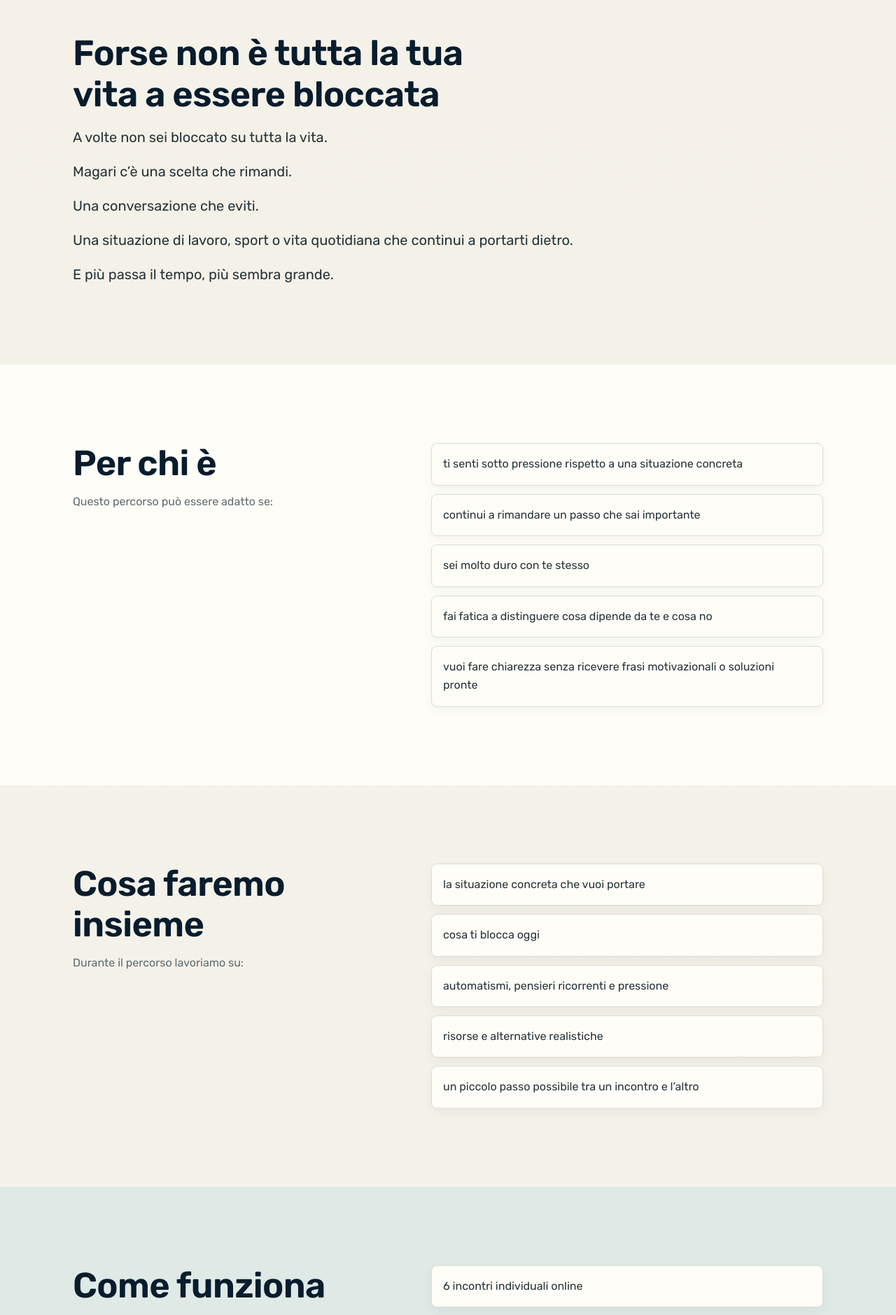
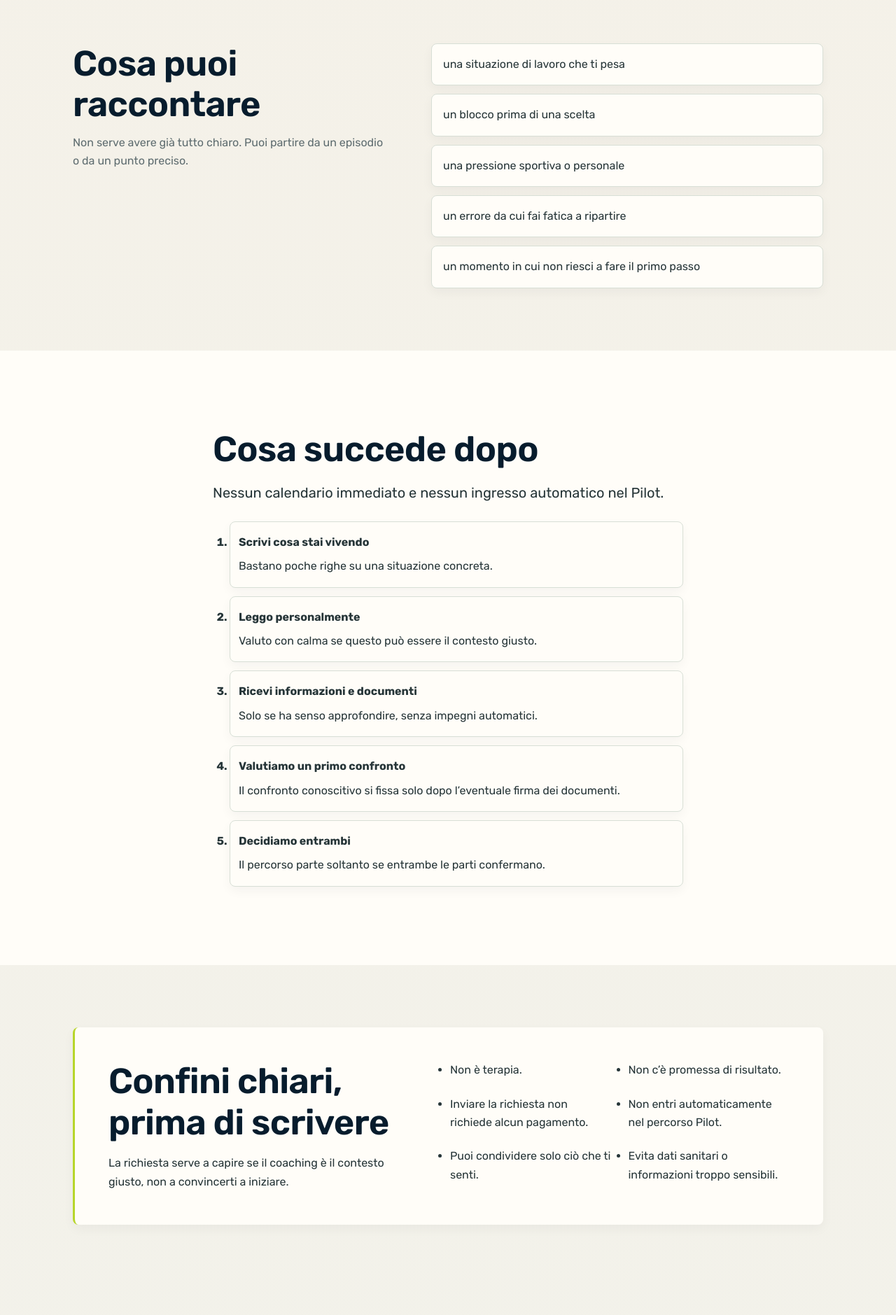
Before and after one commit to MorenoFunari/moreno-funari-website, a Next.js app: page /confronto in a window 1280 px wide. Shown: the part 880-2759 px from the top of the page at 70% size. Built offline with nearby package versions, Linux system fonts and the light colour scheme; no server answers.

Commit message:
Optimize CONFRONTO landing structure

```diff
--- a/src/app/confronto/page.module.css
+++ b/src/app/confronto/page.module.css
@@ -24,6 +24,8 @@
 .hero h1,
 .copyBlock h2,
 .twoColumns h2,
+.boundaryPanel h2,
+.closing h2,
 .finalPanel h2 {
   margin: 0;
   color: var(--color-primary-strong);
@@ -127,10 +129,21 @@
 }
 
 .section,
+.compactSection,
+.formSection,
 .finalSection,
 .band,
 .bandSoft {
   padding-block: var(--section-space);
+}
+
+.compactSection {
+  padding-block: clamp(var(--space-2xl), 7vw, var(--section-space));
+}
+
+.formSection,
+#cosa-succede-dopo {
+  scroll-margin-top: calc(var(--header-height) + var(--space-md));
 }
 
 .band {
@@ -147,6 +160,8 @@
 
 .copyBlock h2,
 .twoColumns h2,
+.boundaryPanel h2,
+.closing h2,
 .finalPanel h2 {
   font-size: var(--font-size-h2);
   line-height: var(--line-height-heading);
@@ -205,6 +220,64 @@
 .stepList li {
   padding-left: var(--space-sm);
   font-weight: var(--font-weight-bold);
+}
+
+.boundaryPanel {
+  display: grid;
+  grid-template-columns: minmax(0, 0.8fr) minmax(0, 1fr);
+  gap: clamp(var(--space-xl), 5vw, var(--space-4xl));
+  border-left: 3px solid var(--color-accent);
+  border-radius: var(--radius-md);
+  padding: clamp(var(--space-lg), 4vw, var(--space-2xl));
+  background: var(--color-surface);
+  box-shadow: var(--shadow-sm);
+}
+
+.boundaryPanel p {
+  margin: var(--space-md) 0 0;
+  color: var(--color-text);
+  line-height: var(--line-height-body);
+}
+
+.boundaryList {
+  display: grid;
+  grid-template-columns: repeat(2, minmax(0, 1fr));
+  gap: var(--space-sm) var(--space-lg);
+  margin: 0;
+  padding-left: 1.25rem;
+  color: var(--color-text);
+  line-height: var(--line-height-body);
+}
+
+.closing {
+  padding-block: var(--section-space);
+  background: var(--color-primary-strong);
+}
+
+.closingInner {
+  max-width: 48rem;
+}
+
+.closing h2 {
+  color: var(--color-text-on-dark);
+}
+
+.closing p {
+  margin: var(--space-md) 0 var(--space-xl);
+  color: var(--color-text-on-dark-muted);
+  font-size: var(--font-size-body-lg);
+  line-height: var(--line-height-body);
+}
+
+.closing .primaryAnchor {
+  background: var(--color-surface);
+  color: var(--color-primary-strong);
+}
+
+.closing .primaryAnchor:hover,
+.closing .primaryAnchor:active {
+  background: var(--color-text-on-dark);
+  color: var(--color-primary-strong);
 }
 
 .finalPanel {
@@ -351,12 +424,17 @@
 
 @media (max-width: 58rem) {
   .formPanel,
-  .twoColumns {
+  .twoColumns,
+  .boundaryPanel {
     grid-template-columns: 1fr;
   }
 
   .twoColumns .cardList {
     margin-top: var(--space-lg);
+  }
+
+  .boundaryList {
+    grid-template-columns: 1fr;
   }
 }
 
--- a/src/app/confronto/page.tsx
+++ b/src/app/confronto/page.tsx
@@ -1,59 +1,66 @@
 import type { Metadata } from "next";
 
-import { ConcreteSituationProcess } from "@/components/coaching/concrete-situation-process";
 import { Container } from "@/components/ui/container";
 import { createPageMetadata } from "@/lib/seo/metadata";
 
 import { ConfrontoLeadForm } from "./confronto-lead-form";
 import styles from "./page.module.css";
 
-const suitedForItems = [
-  "ti senti sotto pressione rispetto a una situazione concreta",
-  "continui a rimandare un passo che sai importante",
-  "sei molto duro con te stesso",
-  "fai fatica a distinguere cosa dipende da te e cosa no",
-  "vuoi fare chiarezza senza ricevere frasi motivazionali o soluzioni pronte",
+const situations = [
+  "una situazione di lavoro che ti pesa",
+  "un blocco prima di una scelta",
+  "una pressione sportiva o personale",
+  "un errore da cui fai fatica a ripartire",
+  "un momento in cui non riesci a fare il primo passo",
 ] as const;
 
-const workItems = [
-  "la situazione concreta che vuoi portare",
-  "cosa ti blocca oggi",
-  "automatismi, pensieri ricorrenti e pressione",
-  "risorse e alternative realistiche",
-  "un piccolo passo possibile tra un incontro e l’altro",
+const nextSteps = [
+  ["Scrivi cosa stai vivendo", "Bastano poche righe su una situazione concreta."],
+  ["Leggo personalmente", "Valuto con calma se questo può essere il contesto giusto."],
+  ["Ricevi informazioni e documenti", "Solo se ha senso approfondire, senza impegni automatici."],
+  ["Valutiamo un primo confronto", "Il confronto conoscitivo si fissa solo dopo l’eventuale firma dei documenti."],
+  ["Decidiamo entrambi", "Il percorso parte soltanto se entrambe le parti confermano."],
+] as const;
+
+const boundaries = [
+  "Non è terapia.",
+  "Non c’è promessa di risultato.",
+  "Inviare la richiesta non richiede alcun pagamento.",
+  "Non entri automaticamente nel percorso Pilot.",
+  "Puoi condividere solo ciò che ti senti.",
+  "Evita dati sanitari o informazioni troppo sensibili.",
 ] as const;
 
 const formatItems = [
-  "6 incontri individuali online",
-  "circa 60 minuti a incontro",
-  "durata indicativa: 6 settimane",
-  "percorso gratuito",
+  "6 incontri individuali online da circa 60 minuti",
+  "percorso gratuito in fase Pilot",
   "massimo 3 partecipanti",
-] as const;
-
-const takeawayItems = [
-  "da dove sei partito",
-  "cosa ti stava bloccando",
-  "quali risorse sono emerse",
-  "quali alternative hai visto",
-  "qual è il prossimo passo possibile",
-] as const;
-
-const startSteps = [
-  ["Leggo la richiesta", "Cerco di capire se riguarda una situazione concreta di blocco, pressione o scelta."],
-  ["Ti rispondo con alcune informazioni", "Se il percorso può essere adatto, ti invio il materiale da leggere con calma: Accordo Pilot e Privacy Pack."],
-  ["Firmi i documenti prima di prenotare", "Il link per fissare il primo confronto viene inviato solo dopo la lettura e la firma dei documenti."],
-  ["Facciamo un primo confronto online di 30 minuti", "Serve a conoscerci, chiarire il contesto e capire se ha senso partire."],
-  ["Il percorso parte solo se ha senso per entrambi", "Non c’è obbligo, non c’è vendita forzata e non c’è promessa di risultato."],
+  "si parte da una situazione concreta",
+  "lavoro orientato alla chiarezza e a un passo possibile",
+  "informazioni e documenti prima del confronto conoscitivo",
 ] as const;
 
 const faqs = [
-  ["Se lascio i dati, sto già entrando nel percorso?", "No. Lasciare i dati serve solo a farmi leggere la situazione che vuoi portare. Il percorso parte solo dopo una valutazione, la lettura e firma dei documenti e un primo confronto conoscitivo online."],
-  ["Perché devo firmare dei documenti se il Pilot è gratuito?", "Perché anche un percorso gratuito deve avere confini chiari. I documenti servono a spiegare bene cosa prevede il Pilot, cosa non prevede, come vengono trattati i dati e quali sono le responsabilità di entrambi."],
-  ["Il primo confronto da 30 minuti è una sessione di coaching?", "No. È un confronto conoscitivo. Serve a capire meglio la situazione, verificare se il percorso è adatto e decidere se ha senso partire."],
-  ["Devo raccontare cose molto personali?", "No. Puoi restare sulla situazione concreta che vuoi guardare. Il percorso non è terapia e non richiede di entrare in aspetti clinici o personali che non vuoi condividere."],
-  ["E se durante il percorso emerge qualcosa che non riguarda il coaching?", "In quel caso ci fermiamo e valutiamo il confine corretto. Se emerge un bisogno psicologico, medico o clinico, il riferimento giusto è un professionista qualificato in quell’ambito."],
-  ["Alla fine devo lasciare una testimonianza?", "No. Qualsiasi feedback o testimonianza è separato, facoltativo e richiesto solo alla fine, mai durante il percorso."],
+  [
+    "È terapia?",
+    "No. È un percorso di coaching e non sostituisce un supporto psicologico, medico o clinico.",
+  ],
+  [
+    "Devo iniziare per forza il percorso?",
+    "No. La richiesta serve solo a capire se ha senso approfondire. Il percorso parte esclusivamente se entrambi decidiamo di proseguire.",
+  ],
+  [
+    "Devo condividere dati sensibili?",
+    "No. Puoi restare sulla situazione concreta ed evitare informazioni sanitarie, cliniche o personali non necessarie.",
+  ],
+  [
+    "Quanto dura il percorso se decidiamo di partire?",
+    "Il Pilot prevede 6 incontri individuali online da circa 60 minuti, indicativamente distribuiti su 6 settimane.",
+  ],
+  [
+    "Cosa succede se non è il percorso adatto?",
+    "Te lo comunico con chiarezza. Se emerge un bisogno diverso dal coaching, il riferimento corretto resta un professionista qualificato in quell’ambito.",
+  ],
 ] as const;
 
 export const metadata: Metadata = createPageMetadata({
@@ -70,83 +77,113 @@ export default function ConfrontoPage() {
         <Container className={styles.heroInner}>
           <p className={styles.eyebrow}>Percorso pilota — Un passo possibile</p>
           <h1 id="confronto-title">
-            Ti senti bloccato su una situazione concreta?
+            C’è una situazione concreta in cui ti senti bloccato o sotto
+            pressione?
           </h1>
           <p className={styles.lead}>
-            Un percorso gratuito individuale per fare chiarezza, capire cosa ti
-            blocca e individuare un prossimo passo possibile.
+            Puoi raccontarmela con poche righe. Partiamo da ciò che sta
+            succedendo davvero, senza formule pronte e senza forzare una
+            decisione.
           </p>
           <div className={styles.actions}>
             <a className={styles.primaryAnchor} href="#lascia-dati">
               Raccontami la situazione
             </a>
             <a className={styles.secondaryAnchor} href="#cosa-succede-dopo">
-              Leggi cosa succede dopo
+              Cosa succede dopo
             </a>
           </div>
           <p className={styles.ctaCopy}>
-            Lascia i tuoi dati, così posso capire se il percorso può essere
-            adatto. Dopo l’invio potrai scrivermi direttamente su WhatsApp con
-            la parola CONFRONTO.
-          </p>
-          <p className={styles.microcopy}>
-            Massimo 3 posti disponibili per il percorso pilota.
+            Non entri automaticamente in un percorso. Prima leggo la tua
+            richiesta e capisco se ha senso fare un primo confronto.
           </p>
         </Container>
       </section>
 
-      <Container as="section" className={styles.section}>
-        <div className={styles.copyBlock}>
-          <h2>Forse non è tutta la tua vita a essere bloccata</h2>
-          <p>A volte non sei bloccato su tutta la vita.</p>
-          <p>Magari c’è una scelta che rimandi.</p>
-          <p>Una conversazione che eviti.</p>
-          <p>
-            Una situazione di lavoro, sport o vita quotidiana che continui a
-            portarti dietro.
-          </p>
-          <p>E più passa il tempo, più sembra grande.</p>
-        </div>
-      </Container>
-
-      <section className={styles.band}>
-        <Container className={styles.twoColumns}>
+      <Container
+        as="section"
+        aria-labelledby="cosa-raccontare-title"
+        className={styles.compactSection}
+      >
+        <div className={styles.twoColumns}>
           <div>
-            <h2>Per chi è</h2>
+            <h2 id="cosa-raccontare-title">Cosa puoi raccontare</h2>
             <p className={styles.sectionIntro}>
-              Questo percorso può essere adatto se:
+              Non serve avere già tutto chiaro. Puoi partire da un episodio o
+              da un punto preciso.
             </p>
           </div>
           <ul className={styles.cardList}>
-            {suitedForItems.map((item) => (
-              <li key={item}>{item}</li>
-            ))}
-          </ul>
-        </Container>
-      </section>
-
-      <Container as="section" className={styles.section}>
-        <div className={styles.twoColumns}>
-          <div>
-            <h2>Cosa faremo insieme</h2>
-            <p className={styles.sectionIntro}>
-              Durante il percorso lavoriamo su:
-            </p>
-          </div>
-          <ul className={styles.cardList}>
-            {workItems.map((item) => (
-              <li key={item}>{item}</li>
+            {situations.map((situation) => (
+              <li key={situation}>{situation}</li>
             ))}
           </ul>
         </div>
       </Container>
 
-      <section className={styles.bandSoft}>
+      <section
+        className={styles.band}
+        id="cosa-succede-dopo"
+        aria-labelledby="next-steps-title"
+      >
+        <Container className={styles.copyBlock}>
+          <h2 id="next-steps-title">Cosa succede dopo</h2>
+          <p className={styles.sectionIntro}>
+            Nessun calendario immediato e nessun ingresso automatico nel
+            Pilot.
+          </p>
+          <ol className={styles.stepList}>
+            {nextSteps.map(([title, text]) => (
+              <li key={title}>
+                <strong>{title}</strong>
+                <span>{text}</span>
+              </li>
+            ))}
+          </ol>
+        </Container>
+      </section>
+
+      <Container
+        as="section"
+        aria-labelledby="confini-title"
+        className={styles.compactSection}
+      >
+        <div className={styles.boundaryPanel}>
+          <div>
+            <h2 id="confini-title">Confini chiari, prima di scrivere</h2>
+            <p>
+              La richiesta serve a capire se il coaching è il contesto giusto,
+              non a convincerti a iniziare.
+            </p>
+          </div>
+          <ul className={styles.boundaryList}>
+            {boundaries.map((boundary) => (
+              <li key={boundary}>{boundary}</li>
+            ))}
+          </ul>
+        </div>
+      </Container>
+
+      <Container as="section" id="lascia-dati" className={styles.formSection}>
+        <ConfrontoLeadForm
+          ctaLabel="Invia la richiesta"
+          introText="Non serve scrivere tutto. Bastano poche righe per capire se ha senso fare un primo passaggio."
+          noteLabel="Quale situazione concreta vuoi guardare meglio?"
+          notePlaceholder="Puoi scrivere poche righe. Per esempio: cosa sta succedendo, dove ti senti bloccato, che cosa vorresti chiarire."
+          noteRequired
+          page="/confronto"
+          phoneRequired={false}
+          source="confronto_landing"
+          title="Raccontami la situazione"
+        />
+      </Container>
+
+      <section className={styles.bandSoft} aria-labelledby="format-title">
         <Container className={styles.twoColumns}>
           <div>
-            <h2>Come funziona</h2>
+            <h2 id="format-title">Come lavoreremo, se ha senso partire</h2>
             <p className={styles.sectionIntro}>
-              Il percorso pilota prevede:
+              Il Pilot mantiene un perimetro semplice e trasparente.
             </p>
           </div>
           <ul className={styles.cardList}>
@@ -157,45 +194,38 @@ export default function ConfrontoPage() {
         </Container>
       </section>
 
-      <Container as="section" className={styles.section}>
+      <Container
+        as="section"
+        aria-labelledby="faq-title"
+        className={styles.section}
+      >
         <div className={styles.copyBlock}>
-          <h2>Cosa ti porti via</h2>
-          <p>Alla fine non avrai una formula magica.</p>
-          <p>
-            Avrai però una traccia più chiara di ciò che stai vivendo:
-          </p>
-          <ul className={styles.cardList}>
-            {takeawayItems.map((item) => (
-              <li key={item}>{item}</li>
-            ))}
-          </ul>
+          <h2 id="faq-title">Domande frequenti</h2>
+        </div>
+        <div className={styles.faqList}>
+          {faqs.map(([question, answer]) => (
+            <details key={question}>
+              <summary>{question}</summary>
+              <p>{answer}</p>
+            </details>
+          ))}
         </div>
       </Container>
 
-      <section className={styles.band}>
-        <Container className={styles.copyBlock}>
-          <h2 id="cosa-succede-dopo">Cosa succede dopo che lasci i dati</h2>
-          <p>Dopo che hai lasciato i tuoi dati, non parte automaticamente nessun percorso e non ricevi subito un calendario da prenotare.</p>
-          <p>Prima leggo personalmente quello che hai scritto, per capire se la situazione che porti è adatta al percorso pilota.</p>
-          <ol className={styles.stepList}>
-            {startSteps.map(([title, text]) => (
-              <li key={title}><strong>{title}</strong><span>{text}</span></li>
-            ))}
-          </ol>
-          <p className={styles.processNote}>Questo passaggio serve a proteggere entrambi: te, perché sai cosa aspettarti; me, perché posso lavorare solo dove il coaching è davvero il contesto giusto.</p>
+      <section className={styles.closing} aria-labelledby="closing-title">
+        <Container className={styles.closingInner}>
+          <h2 id="closing-title">
+            Puoi iniziare anche solo raccontando la situazione.
+          </h2>
+          <p>
+            Poi capiamo se ha senso fare un primo passo insieme, senza
+            automatismi e senza pressione.
+          </p>
+          <a className={styles.primaryAnchor} href="#lascia-dati">
+            Raccontami la situazione
+          </a>
         </Container>
       </section>
-
-      <ConcreteSituationProcess />
-
-      <Container as="section" className={styles.section}>
-        <div className={styles.copyBlock}><h2>Domande frequenti</h2></div>
-        <div className={styles.faqList}>{faqs.map(([question, answer]) => <details key={question}><summary>{question}</summary><p>{answer}</p></details>)}</div>
-      </Container>
-
-      <Container as="section" id="lascia-dati" className={styles.finalSection}>
-        <ConfrontoLeadForm ctaLabel="Raccontami la situazione" introText="Lascia i dati solo se hai una situazione concreta che vuoi guardare meglio. Non serve scrivere tutto: basta spiegare in poche righe cosa sta succedendo e perché senti il bisogno di fare chiarezza." noteLabel="Quale situazione concreta vuoi guardare meglio?" page="/confronto" source="confronto_landing" />
-      </Container>
     </main>
   );
 }
--- a/src/components/forms/confronto-lead-form.module.css
+++ b/src/components/forms/confronto-lead-form.module.css
@@ -188,7 +188,8 @@
   outline-offset: 2px;
 }
 
-.field input[aria-invalid="true"] {
+.field input[aria-invalid="true"],
+.field textarea[aria-invalid="true"] {
   border-color: var(--color-error, #b42318);
 }
 
```
Also changed, not shown: src/app/api/confronto-lead/route.ts (+6 -4 lines), src/components/forms/confronto-lead-form.tsx (+31 -5 lines).
